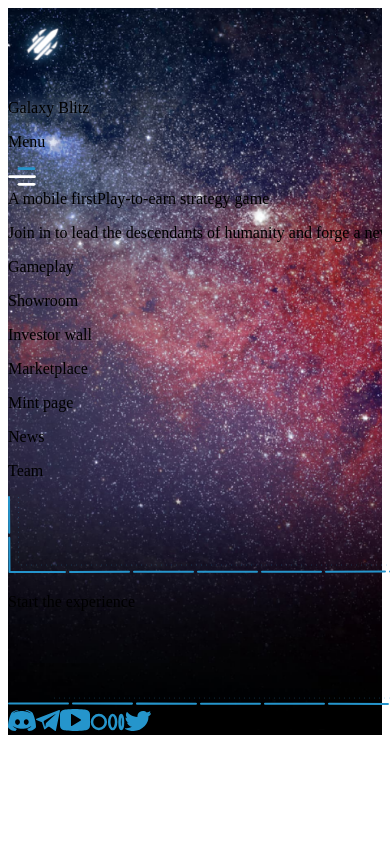
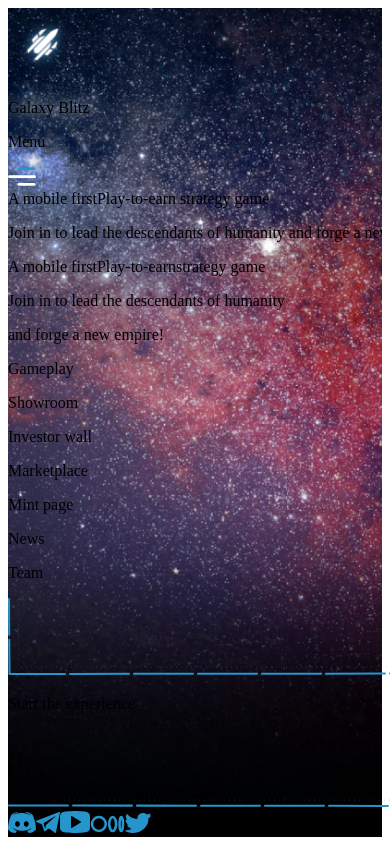
Before and after one commit to bilal-korir/galaxy-blitz-demo, a Next.js app: page /home in a window 390 px wide. Shown: the top 845 px of the page. Built offline with nearby package versions, Linux system fonts and the light colour scheme.

Commit message:
Set up hero message for mobile screen

```diff
--- a/components/hero-message/index.js
+++ b/components/hero-message/index.js
@@ -15,27 +15,80 @@ export default function HeroMessage({ progress }) {
   }, [])
 
   return (
-    <div className="flex flex-col justify-center">
+    <div className="flex flex-col justify-end lg:justify-center pb-48 lg:pb-0 text-center lg:text-left w-screen lg:w-full">
       <div className="flex flex-col space-y-3 relative">
+        {/* Large screen view */}
         <h
-          className={`${styles['wipe-effect']} text-5xl text-white uppercase font-patron`}
+          className={`hidden lg:block ${styles['wipe-effect']} text-2xl lg:text-5xl text-white uppercase font-patron`}
         >
           A <span className="text-blue	font-patron">mobile first</span>
         </h>
         <h
-          className={`${styles['wipe-effect']} text-4xl text-white uppercase font-patron`}
+          className={`hidden lg:block ${styles['wipe-effect']} text-4xl text-white uppercase font-patron`}
         >
           Play-to-earn strategy game
         </h>
 
         <p
-          className={`${lineThree ? 'visible' : 'invisible'} ${
+          className={`hidden lg:block ${lineThree ? 'visible' : 'invisible'} ${
             styles[lineThree]
           } text-2xl text-white tracking-wid font-thin`}
         >
           Join in to lead the descendants of humanity and forge a new empire!
         </p>
+
+        {/* Mobile screen view */}
+        <h
+          className={`block lg:hidden ${styles['wipe-effect']} text-2xl  lg:text-5xl text-white uppercase font-patron`}
+        >
+          A <span className="text-blue	font-patron">mobile first</span>
+        </h>
+        <h
+          className={`block lg:hidden ${styles['wipe-effect']} text-2xl lg:text-5xl text-white uppercase font-patron`}
+        >
+          Play-to-earn
+        </h>
+        <h
+          className={`block lg:hidden ${styles['wipe-effect']} text-2xl lg:text-5xl text-white uppercase font-patron`}
+        >
+          strategy game
+        </h>
+        <p
+          className={`block lg:hidden ${lineThree ? 'visible' : 'invisible'} ${
+            styles[lineThree]
+          } text-md lg:text-2xl text-white tracking-wid font-thin`}
+        >
+          Join in to lead the descendants of humanity
+        </p>
+        <p
+          className={`block lg:hidden ${lineThree ? 'visible' : 'invisible'} ${
+            styles[lineThree]
+          } text-md lg:text-2xl text-white tracking-wid font-thin`}
+        >
+          and forge a new empire!
+        </p>
       </div>
     </div>
   )
 }
+
+{
+  /* <h
+className={`${styles['wipe-effect']} text-2xl lg:text-5xl text-white uppercase font-patron`}
+>
+A <span className="text-blue	font-patron">mobile first</span>
+</h>
+<h
+className={`${styles['wipe-effect']} text-4xl text-white uppercase font-patron`}
+>
+Play-to-earn strategy game
+</h>
+
+<p
+className={`${lineThree ? 'visible' : 'invisible'} ${
+  styles[lineThree]
+} text-2xl text-white tracking-wid font-thin`}
+>
+Join in to lead the descendants of humanity and forge a new empire!
+</p> */
+}
--- a/pages/home.js
+++ b/pages/home.js
@@ -60,7 +60,6 @@ export default function Home() {
         distance: '80%',
         origin: 'bottom',
         opacity: 0,
-        // duration: 3000,
         easing: 'ease-in-out',
       })
     }
@@ -88,12 +87,12 @@ export default function Home() {
         </div>
       </div>
 
-      <div className="h-full flex flex-row justify-between item-center px-12">
+      <div className="h-full flex flex-row justify-between item-center px-3 pr-5 lg:pr-8">
         <div ref={heroMessage} className="w-fit flex item-center">
           <HeroMessage />
         </div>
 
-        <div ref={pageSectionsList} className="w-fit flex item-center">
+        <div ref={pageSectionsList} className="flex item-center hidden lg:flex">
           <PageSectionsList />
         </div>
       </div>
```
